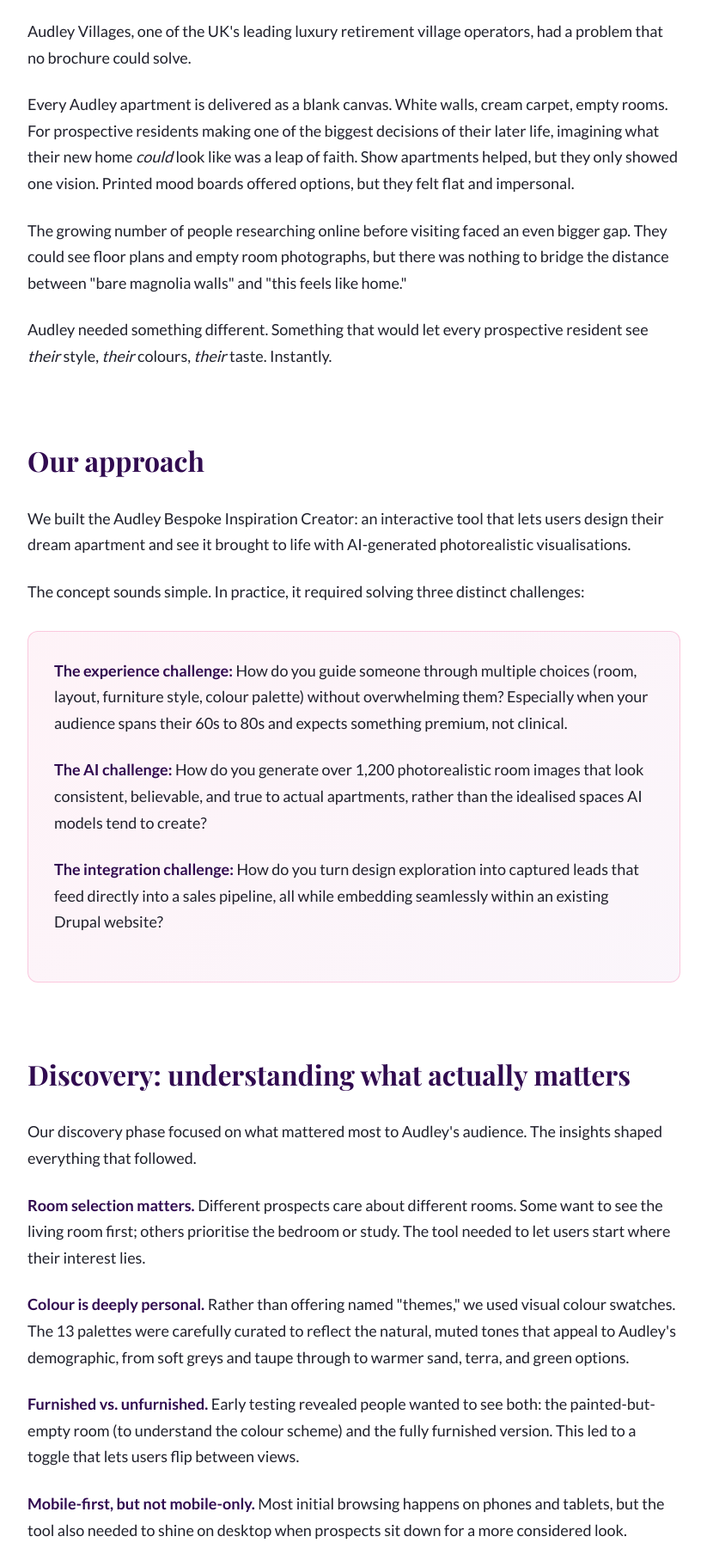
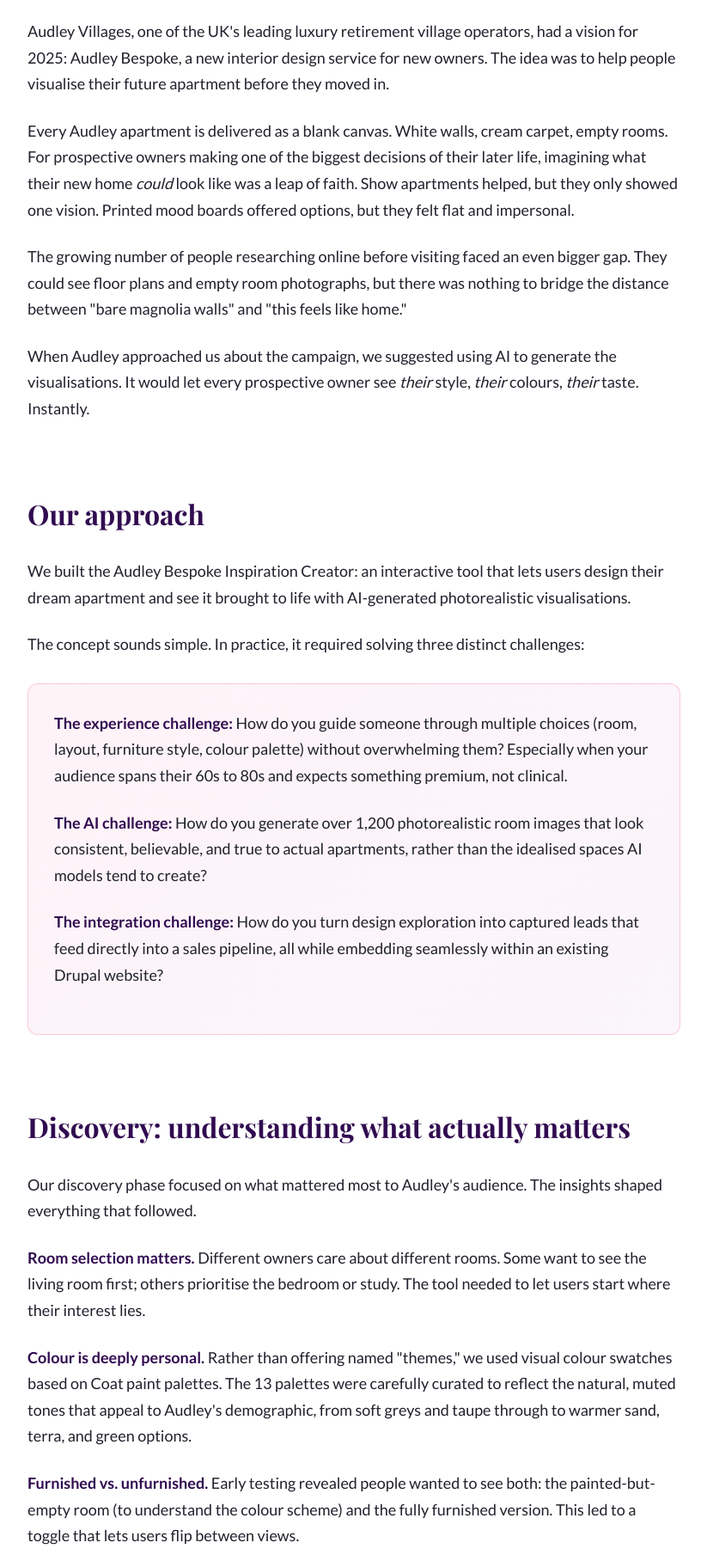
Before and after one commit to versantus/audley-bespoke-case-study, a plain HTML site: page index.html in a window 1280 px wide. Shown: the part 553-2369 px from the top of the page at 86% size, without its empty margins (228-1051 px from the left). Drawn offline with nearby package versions, Linux system fonts and the light colour scheme.

Commit message:
Fix: Audley Bespoke context, owners not residents, Coat palettes

```diff
--- a/index.html
+++ b/index.html
@@ -207,10 +207,10 @@
 
   <div class="container">
     <h2>The challenge</h2>
-    <p>Audley Villages, one of the UK's leading luxury retirement village operators, had a problem that no brochure could solve.</p>
-    <p>Every Audley apartment is delivered as a blank canvas. White walls, cream carpet, empty rooms. For prospective residents making one of the biggest decisions of their later life, imagining what their new home <em>could</em> look like was a leap of faith. Show apartments helped, but they only showed one vision. Printed mood boards offered options, but they felt flat and impersonal.</p>
+    <p>Audley Villages, one of the UK's leading luxury retirement village operators, had a vision for 2025: Audley Bespoke, a new interior design service for new owners. The idea was to help people visualise their future apartment before they moved in.</p>
+    <p>Every Audley apartment is delivered as a blank canvas. White walls, cream carpet, empty rooms. For prospective owners making one of the biggest decisions of their later life, imagining what their new home <em>could</em> look like was a leap of faith. Show apartments helped, but they only showed one vision. Printed mood boards offered options, but they felt flat and impersonal.</p>
     <p>The growing number of people researching online before visiting faced an even bigger gap. They could see floor plans and empty room photographs, but there was nothing to bridge the distance between "bare magnolia walls" and "this feels like home."</p>
-    <p>Audley needed something different. Something that would let every prospective resident see <em>their</em> style, <em>their</em> colours, <em>their</em> taste. Instantly.</p>
+    <p>When Audley approached us about the campaign, we suggested using AI to generate the visualisations. It would let every prospective owner see <em>their</em> style, <em>their</em> colours, <em>their</em> taste. Instantly.</p>
 
     <h2>Our approach</h2>
     <p>We built the Audley Bespoke Inspiration Creator: an interactive tool that lets users design their dream apartment and see it brought to life with AI-generated photorealistic visualisations.</p>
@@ -224,10 +224,10 @@
 
     <h2>Discovery: understanding what actually matters</h2>
     <p>Our discovery phase focused on what mattered most to Audley's audience. The insights shaped everything that followed.</p>
-    <p><strong>Room selection matters.</strong> Different prospects care about different rooms. Some want to see the living room first; others prioritise the bedroom or study. The tool needed to let users start where their interest lies.</p>
-    <p><strong>Colour is deeply personal.</strong> Rather than offering named "themes," we used visual colour swatches. The 13 palettes were carefully curated to reflect the natural, muted tones that appeal to Audley's demographic, from soft greys and taupe through to warmer sand, terra, and green options.</p>
+    <p><strong>Room selection matters.</strong> Different owners care about different rooms. Some want to see the living room first; others prioritise the bedroom or study. The tool needed to let users start where their interest lies.</p>
+    <p><strong>Colour is deeply personal.</strong> Rather than offering named "themes," we used visual colour swatches based on Coat paint palettes. The 13 palettes were carefully curated to reflect the natural, muted tones that appeal to Audley's demographic, from soft greys and taupe through to warmer sand, terra, and green options.</p>
     <p><strong>Furnished vs. unfurnished.</strong> Early testing revealed people wanted to see both: the painted-but-empty room (to understand the colour scheme) and the fully furnished version. This led to a toggle that lets users flip between views.</p>
-    <p><strong>Mobile-first, but not mobile-only.</strong> Most initial browsing happens on phones and tablets, but the tool also needed to shine on desktop when prospects sit down for a more considered look.</p>
+    <p><strong>Mobile-first, but not mobile-only.</strong> Most initial browsing happens on phones and tablets, but the tool also needed to shine on desktop when owners sit down for a more considered look.</p>
     <p>The eight furniture styles were chosen to span a broad range of tastes while remaining appropriate for the Audley brand: Contemporary Luxury, Classic Traditional, Scandi Minimalist, Mid-Century Modern, Industrial Chic, Art Deco Glamour, French Provincial, and Coastal Hamptons.</p>
 
     <h2>The AI challenge: getting machines to respect reality</h2>
@@ -291,7 +291,7 @@
 
     <h2>Drupal integration</h2>
     <p>The React app embeds within the existing Drupal site, with form submissions flowing through Drupal's Webform REST API. Leads appear in Drupal's webform submissions alongside all other enquiry forms, fitting naturally into the existing sales workflow.</p>
-    <p>A view-only mode allows Audley staff to see exactly what a customer selected: the same gallery, same liked images, via a URL with query parameters. Sales teams can walk into conversations already knowing a prospect's taste.</p>
+    <p>A view-only mode allows Audley staff to see exactly what a customer selected: the same gallery, same liked images, via a URL with query parameters. Sales teams can walk into conversations already knowing an owner's taste.</p>
 
     <h2>The results</h2>
     <div class="results-grid">
@@ -317,7 +317,7 @@
     <h2>What's next</h2>
     <p>The Audley Bespoke tool was built for expansion:</p>
     <ul>
-      <li><strong>Village-specific imagery</strong> using photographs from specific villages so prospects can see <em>their</em> actual apartment visualised</li>
+      <li><strong>Village-specific imagery</strong> using photographs from specific villages so owners can see <em>their</em> actual apartment visualised</li>
       <li><strong>Real-time generation</strong> as AI models become faster and cheaper, moving to on-demand generation for unlimited combinations</li>
       <li><strong>Deeper CRM integration</strong> passing design preferences directly into Salesforce so sales teams can personalise conversations from the first contact</li>
     </ul>
@@ -325,7 +325,7 @@
     <hr>
 
     <blockquote>
-      <p>"We wanted something that felt premium and genuinely useful, not a gimmick. The tool has exceeded expectations. It turns passive browsing into an active, personal experience, and gives our sales team real insight into what each prospect actually wants."</p>
+      <p>"We wanted something that felt premium and genuinely useful, not a gimmick. The tool has exceeded expectations. It turns passive browsing into an active, personal experience, and gives our sales team real insight into what each prospective owner actually wants."</p>
       <strong>[Client name], Audley Villages</strong>
     </blockquote>
 
```
